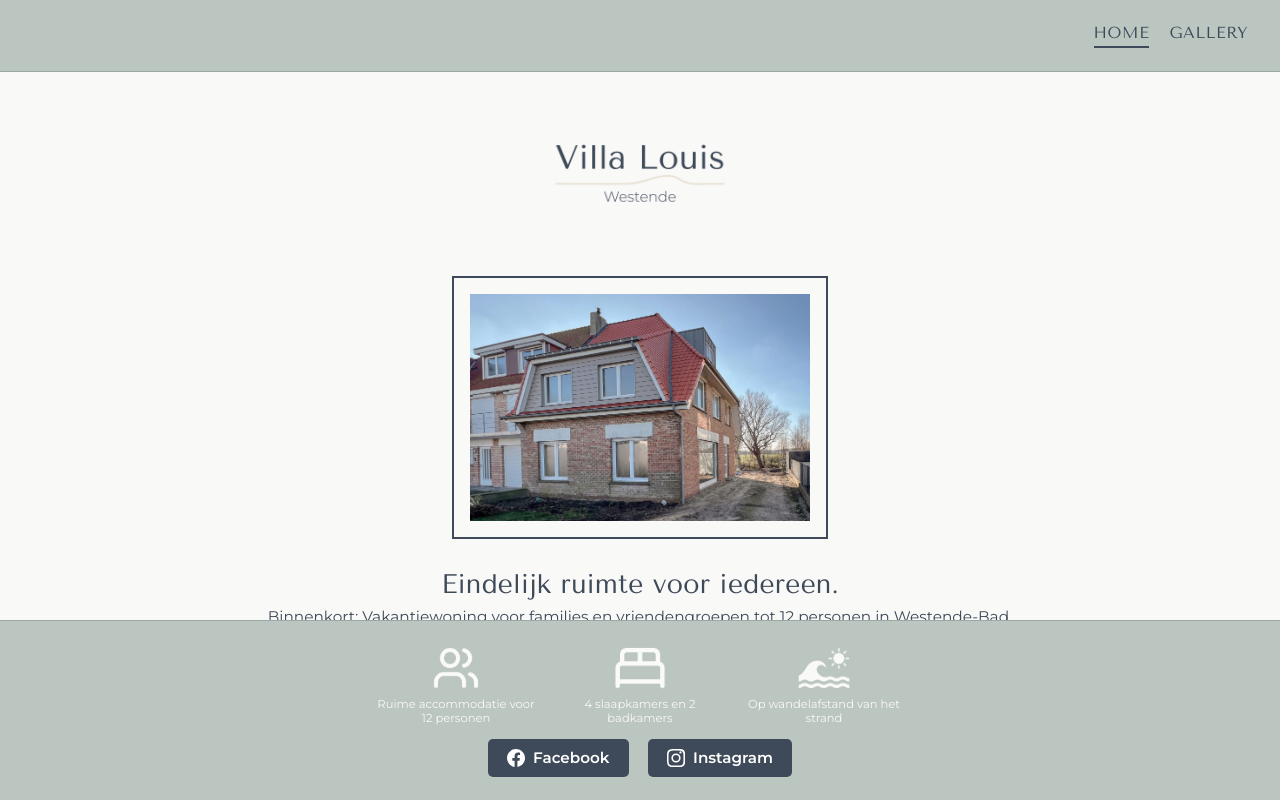
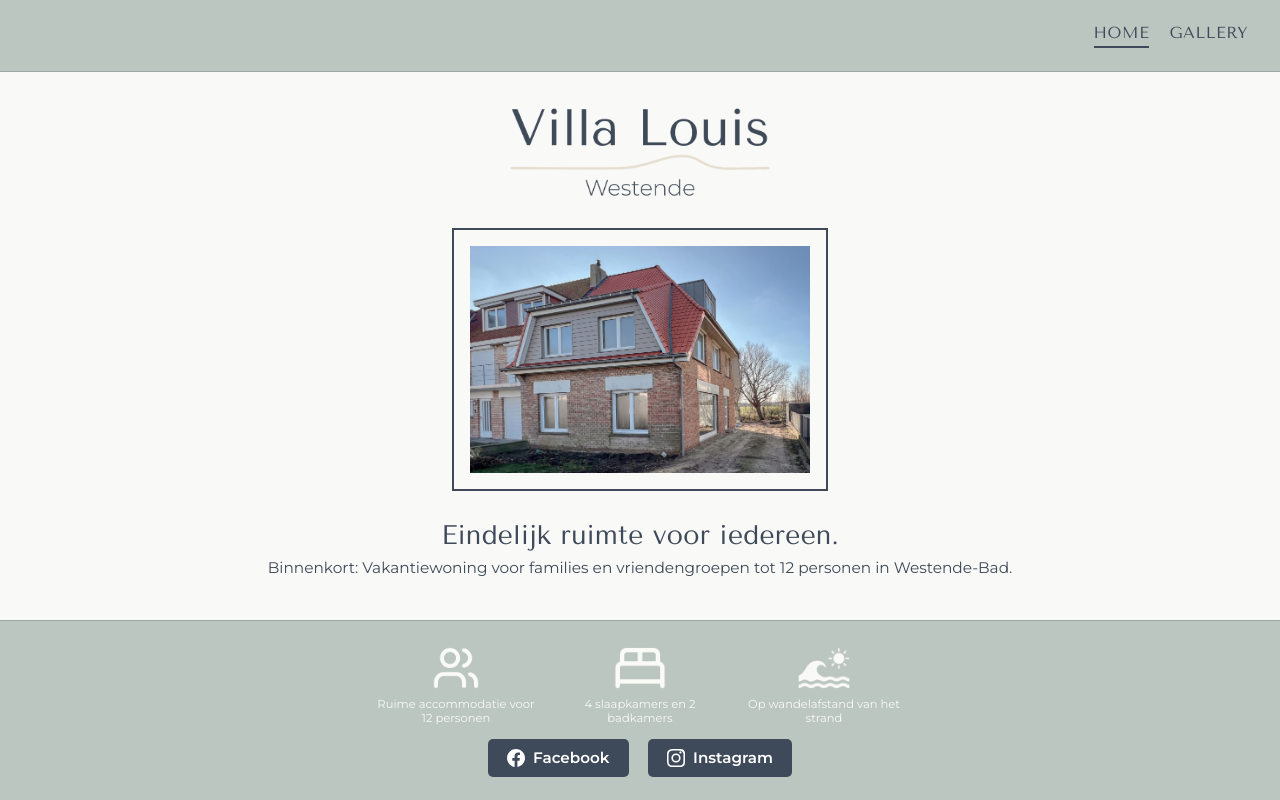
Before and after one commit to SourceCodeV/villalouis.github.io, a React (Vite) app: page / in a window 1280 px wide. Built offline with nearby package versions, Linux system fonts and the light colour scheme.

Commit message:
layout, favicon and gallery changes

```diff
--- a/index.html
+++ b/index.html
@@ -2,8 +2,8 @@
 <html lang="nl-BE">
   <head>
     <meta charset="UTF-8" />
-    <link rel="icon" type="image/png" href="/favicon.png" />
-    <link rel="alternate icon" type="image/webp" href="/favicon.webp" />
+    <link rel="icon" type="image/svg+xml" href="/favicon.svg" />
+    <link rel="alternate icon" type="image/png" href="/favicon.png" />
     <meta name="viewport" content="width=device-width, initial-scale=1.0" />
     <meta name="description" content="Villa Louis Westende is een ruime vakantiewoning aan de Belgische kust, ideaal voor families en vriendengroepen tot 12 personen." />
     <meta name="keywords" content="Villa Louis Westende, vakantiewoning Westende, villa Belgische kust, vakantiehuis voor families, groepsaccommodatie" />
--- a/src/App.css
+++ b/src/App.css
@@ -18,7 +18,7 @@
 
 @media (min-width: 769px) {
   .app-main.home-main {
-    overflow: hidden;
+    overflow-y: auto;
   }
 }
 
@@ -33,7 +33,7 @@
   }
 
   .app-main {
-    flex: 0 0 auto;
+    flex: 1 0 auto;
     padding-bottom: 0;
   }
 
--- a/src/pages/GalleryPage.css
+++ b/src/pages/GalleryPage.css
@@ -82,6 +82,13 @@
 }
 
 @media (max-width: 768px) {
+  /* Let the document scroll so the sticky footer (App.css) can pin to the
+     bottom of the screen instead of floating under short gallery content. */
+  .gallery-page {
+    height: auto;
+    overflow: visible;
+  }
+
   .gallery-grid {
     grid-template-columns: repeat(2, 1fr);
     gap: 1.2rem;
--- a/src/pages/HomePage.css
+++ b/src/pages/HomePage.css
@@ -1,11 +1,11 @@
 .home-page {
   display: flex;
   justify-content: center;
-  align-items: flex-start;
-  height: 100%;
-  padding: 0.2rem 1rem 5.2rem;
+  align-items: safe center;
+  min-height: 100%;
+  padding: 2rem 1rem;
   box-sizing: border-box;
-  overflow: hidden;
+  overflow: visible;
 }
 
 .home-content {
@@ -13,11 +13,11 @@
   display: flex;
   flex-direction: column;
   align-items: center;
-  gap: 0.55rem;
+  gap: 1.75rem;
 }
 
 .home-logo {
-  width: clamp(125px, 15vw, 200px);
+  width: clamp(180px, 21vw, 275px);
   height: auto;
   display: block;
 }
@@ -39,7 +39,7 @@
 .home-copy {
   text-align: center;
   max-width: 760px;
-  margin-top: 1.25rem;
+  margin-top: 0;
 }
 
 .home-copy h1 {
@@ -70,7 +70,7 @@
   }
 
   .home-logo {
-    width: clamp(125px, 36vw, 190px);
+    width: clamp(180px, 50vw, 265px);
   }
 
   .home-image-frame {
```
Also changed, not shown: public/favicon.svg (added), src/assets/logos/Logo.webp.
